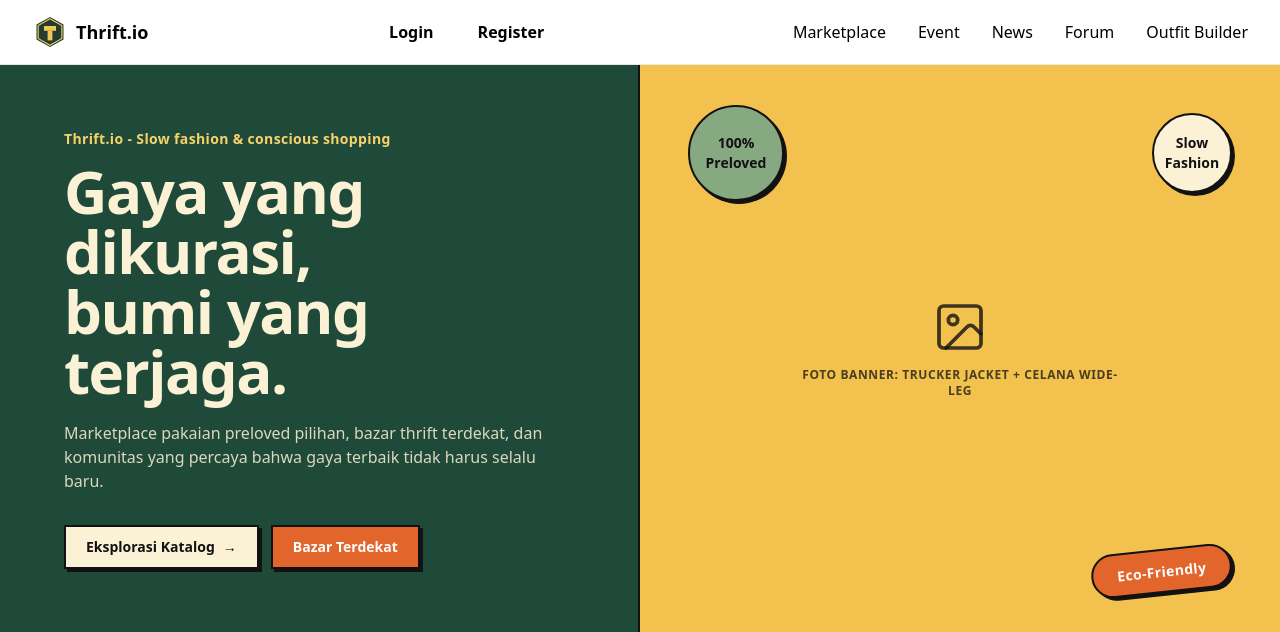
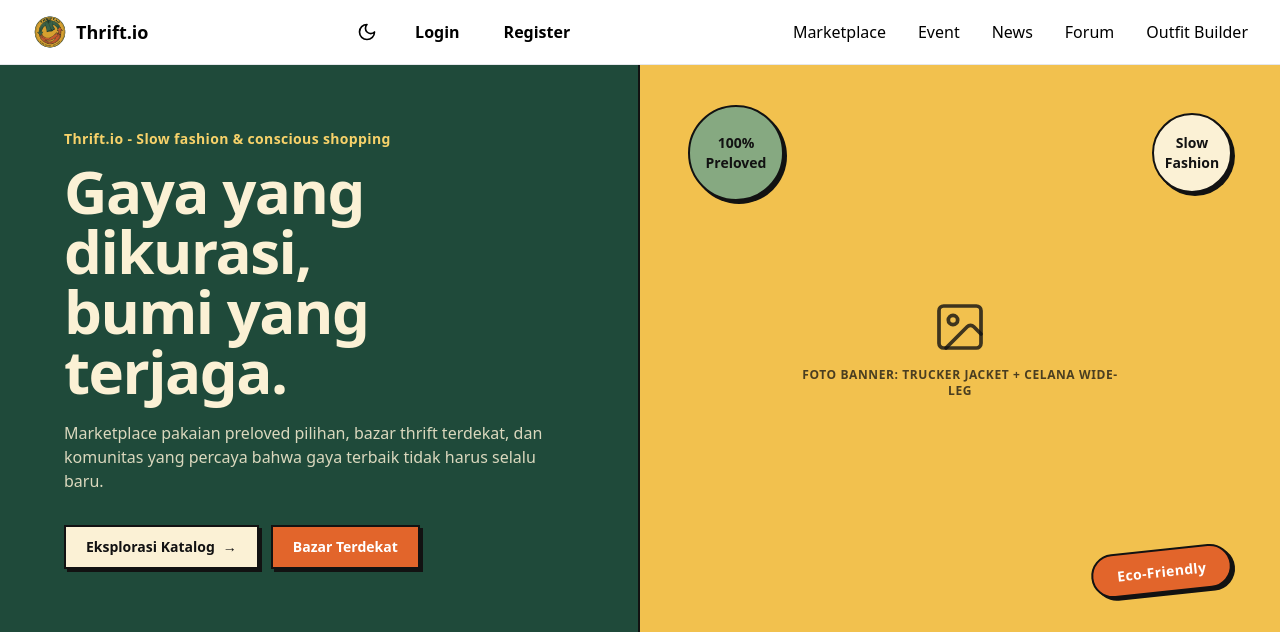
Before and after one commit to Kelompok-8-PBP-Kelas-F/pbp-kel-8, a Django app: page / in a window 1280 px wide. Shown: the top 632 px of the page. Run offline with Django 5.2, Linux system fonts and the light colour scheme; data that the repository does not hold is empty; some libraries are stand-ins or nearby versions.

Commit message:
feat(core): add dark mode button to navbar

```diff
--- a/templates/base.html
+++ b/templates/base.html
@@ -4,9 +4,20 @@
 <head>
     <meta charset="UTF-8">
     <meta name="viewport" content="width=device-width, initial-scale=1.0">
-    <link rel="icon" type="image/svg+xml" href="{% static 'images/logo.svg' %}">
+    <link rel="icon" type="image/png" sizes="32x32" href="{% static 'images/favicon-32x32.png' %}?v=2">
+    <link rel="icon" type="image/png" sizes="48x48" href="{% static 'images/favicon.png' %}?v=2">
+    <link rel="apple-touch-icon" sizes="180x180" href="{% static 'images/apple-touch-icon.png' %}?v=2">
     {% block meta %}
     {% endblock meta %}
+    <script>
+        try {
+            if (localStorage.getItem('theme') === 'dark' || (!('theme' in localStorage) && window.matchMedia('(prefers-color-scheme: dark)').matches)) {
+                document.documentElement.classList.add('dark');
+            } else {
+                document.documentElement.classList.remove('dark');
+            }
+        } catch (_) {}
+    </script>
     {% tailwind_css %}
 </head>
 <body>
--- a/templates/components/icons/logo.html
+++ b/templates/components/icons/logo.html
@@ -1,2 +1,2 @@
 {% load static %}
-<img src="{% static 'images/logo.svg' %}" alt="Thrift.io Logo" class="h-8 w-8 sm:h-9 sm:w-9 object-contain" />
+<img src="{% static 'images/logo.png' %}" alt="Thrift.io Logo" class="h-8 w-8 sm:h-9 sm:w-9 object-contain" />
--- a/templates/components/navbar.html
+++ b/templates/components/navbar.html
@@ -101,8 +101,32 @@
         </li>
     </ul>
 
-    <!-- Auth Buttons -->
-    <div class="mr-0 flex justify-end gap-2 font-main lg:mr-2 lg:gap-3">
+    <!-- Auth Buttons & Theme Toggle -->
+    <div class="mr-0 flex items-center justify-end gap-2 font-main lg:mr-2 lg:gap-3">
+        <!-- Theme Toggle Button -->
+        <button id="theme-toggle"
+                type="button"
+                aria-label="Ganti tema"
+                title="Ganti tema"
+                class="inline-flex size-9 items-center justify-center bg-surface text-foreground shadow-[2px_2px_0_var(--shadow-color)] outline-2 -outline-offset-2 outline-line transition-colors hover:bg-background cursor-pointer lg:size-10 shrink-0">
+            <!-- Sun icon (shown in dark mode) -->
+            <svg class="size-4.5 hidden dark:block lg:size-5 text-hero-accent" viewBox="0 0 24 24" fill="none" stroke="currentColor" stroke-width="2" stroke-linecap="round" stroke-linejoin="round" aria-hidden="true">
+                <circle cx="12" cy="12" r="4"/>
+                <path d="M12 2v2"/>
+                <path d="M12 20v2"/>
+                <path d="m4.93 4.93 1.41 1.41"/>
+                <path d="m17.66 17.66 1.41 1.41"/>
+                <path d="M2 12h2"/>
+                <path d="M20 12h2"/>
+                <path d="m6.34 17.66-1.41 1.41"/>
+                <path d="m19.07 4.93-1.41 1.41"/>
+            </svg>
+            <!-- Moon icon (shown in light mode) -->
+            <svg class="size-4.5 block dark:hidden lg:size-5 text-foreground" viewBox="0 0 24 24" fill="none" stroke="currentColor" stroke-width="2" stroke-linecap="round" stroke-linejoin="round" aria-hidden="true">
+                <path d="M12 3a6 6 0 0 0 9 9 9 9 0 1 1-9-9Z"/>
+            </svg>
+        </button>
+
         {% if user.is_authenticated %}
             <span class="inline-flex h-9 items-center justify-center gap-2 overflow-hidden bg-surface px-3 text-xs font-semibold text-foreground shadow-[3px_3px_0_var(--shadow-color)] outline-2 -outline-offset-2 outline-line lg:h-10 lg:px-4 lg:text-base">{{ user.username }}</span>
             <a href="{% url 'user:logout' %}" class="inline-flex h-9 items-center justify-center gap-2 overflow-hidden bg-accent px-3 text-xs font-semibold text-accent-foreground shadow-[3px_3px_0_var(--shadow-color)] outline-2 -outline-offset-2 outline-line transition-all hover:-translate-x-0.5 hover:-translate-y-0.5 hover:shadow-[4px_4px_0_var(--shadow-color)] active:translate-x-0.5 active:translate-y-0.5 active:shadow-[1px_1px_0_var(--shadow-color)] lg:h-10 lg:px-4 lg:text-base">Logout</a>
@@ -112,4 +136,34 @@
         {% endif %}
     </div>
 </nav>
+
+<script>
+    (() => {
+        const toggleBtn = document.getElementById('theme-toggle');
+        if (!toggleBtn) return;
+
+        function updateAria(isDark) {
+            toggleBtn.setAttribute('aria-pressed', isDark ? 'true' : 'false');
+            toggleBtn.setAttribute('title', isDark ? 'Beralih ke mode terang' : 'Beralih ke mode gelap');
+        }
+
+        updateAria(document.documentElement.classList.contains('dark'));
+
+        toggleBtn.addEventListener('click', () => {
+            const isDark = document.documentElement.classList.toggle('dark');
+            try {
+                localStorage.setItem('theme', isDark ? 'dark' : 'light');
+            } catch (_) {}
+            updateAria(isDark);
+        });
+
+        window.addEventListener('storage', (e) => {
+            if (e.key === 'theme') {
+                const isDark = e.newValue === 'dark';
+                document.documentElement.classList.toggle('dark', isDark);
+                updateAria(isDark);
+            }
+        });
+    })();
+</script>
 {% endwith %}
```
Also changed, not shown: static/images/apple-touch-icon.png (added), static/images/favicon-32x32.png (added), static/images/favicon.png (added), static/images/logo.png (added), static/images/logo.svg (deleted).
